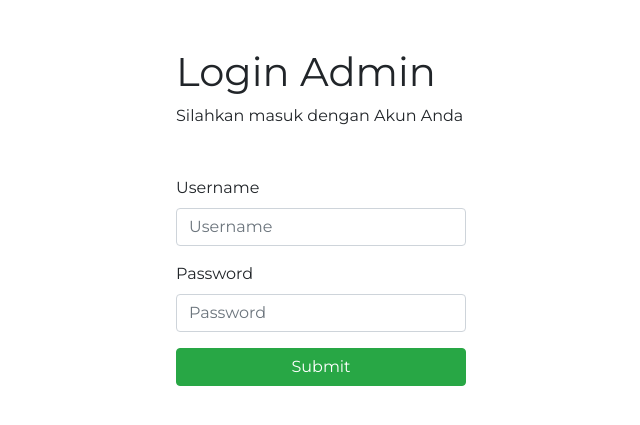
After one commit to bayuik/fishTech, a PHP site: page /pages/login.php in a window 1280 px wide. The commit adds this page. Shown: the top 425 px of the page, without its empty margins (319-959 px from the left). Run offline with PHP 8.4, Linux system fonts and the light colour scheme.

Commit message:
add login page

```diff
--- a/components/connection.php
+++ b/components/connection.php
@@ -35,7 +35,7 @@
         $queryUpdate = "UPDATE ikan SET ID_KATEGORI = '$kategoriIkan', NAMA_IKAN = '$namaIkan', GAMBAR = '$gambarIkan', DESKRIPSI = '$deskripsiIkan', REPRODUKSI_IKAN = '$reproduksiIkan', PERAWATAN = '$perawatanIkan' WHERE ID_IKAN = $idIkan";
         global $db;
 
-        if(!$_FILES['gambarIkan']['error'] === UPLOAD_ERR_NO_FILE){
+        if($gambarIkan != $filenameUpdate){
             unlink("../assets/img/". $filenameUpdate);
         }
 
--- /dev/null
+++ b/pages/login.php
@@ -0,0 +1,71 @@
+<?php
+    require "../components/navbarAdmin.php";
+
+    if(isset($_POST["submit"])){
+        $db = mysqli_connect('localhost', 'root', '', 'fishtech');
+        if(!$db){
+            die ('koneksi dengan database gagal '. mysqli_connect_error());
+        }
+        $username = strip_tags(trim($_POST["username"]));
+        $password = strip_tags(trim($_POST["password"]));
+        $pesan_error="";
+
+        // if (empty($username)) {
+        //     $pesan_error .= "Username belum diisi <br><br>";
+        // }
+
+        // if (empty($password)) {
+        //     $pesan_error .= "Password belum diisi <br><br>";
+        // }
+        $queryLogin = "SELECT * FROM `admin` WHERE username='$username' AND password='$password'";
+        $login = mysqli_query($db, $queryLogin);
+
+        // if(mysqli_num_rows($login) == 0){
+        //     $pesan_error .= "Username dan Password tidak sesuai";
+        // }
+
+        if (empty($username)) {
+            $pesan_error .= "Username belum diisi <br><br>";
+        } else if(empty($password)) {
+                $pesan_error .= "Password belum diisi <br><br>";
+        } else if(mysqli_num_rows($login) == 0){
+                $pesan_error .= "Username dan Password tidak sesuai";
+            }
+
+        if($pesan_error === ""){
+            session_start();
+            $_SESSION["username"] = $username;
+            header("Location: admin.php");
+        }
+    } else {
+        $pesan_error = "";
+        $username = "";
+        $password = "";
+    }
+?>
+
+<body>
+    <div class="container mx-auto w-25 mt-5">
+        <h1>Login Admin</h1>
+        <p>Silahkan masuk dengan Akun Anda</p>
+        <?php
+            if($pesan_error !== ""){
+                echo "<div class='alert alert-danger text-center'>$pesan_error</div>";
+            }
+
+        ?>
+        <form action="login.php" method="post">
+            <div class="form-group mt-5">
+                <label for="username">Username</label>
+                <input type="text" value="<?= $username ?>" placeholder="Username" name="username" class="form-control"
+                    id="username">
+            </div>
+            <div class="form-group">
+                <label for="password">Password</label>
+                <input type="password" value="<?= $password ?>" placeholder="Password" name="password"
+                    class="form-control" id="password">
+            </div>
+            <button name="submit" class="btn btn-success w-100">Submit</button>
+        </form>
+    </div>
+</body>
```
Also changed, not shown: pages/admin.php (+21 -4 lines), pages/updateFish.php (+11 -13 lines), assets/img/dana-725-hkam.jpg (deleted), assets/img/ddvdf.PNG (added).
